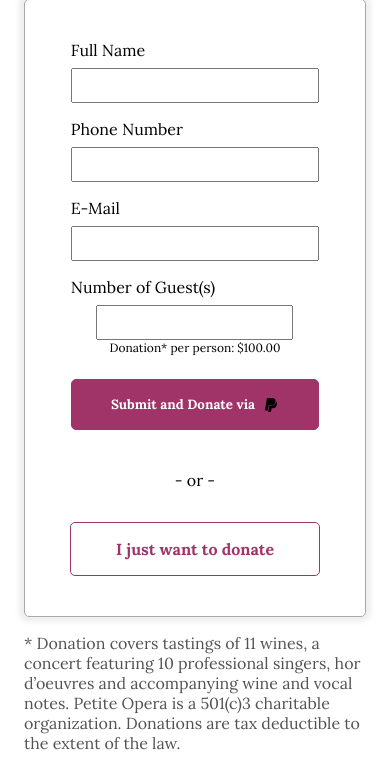
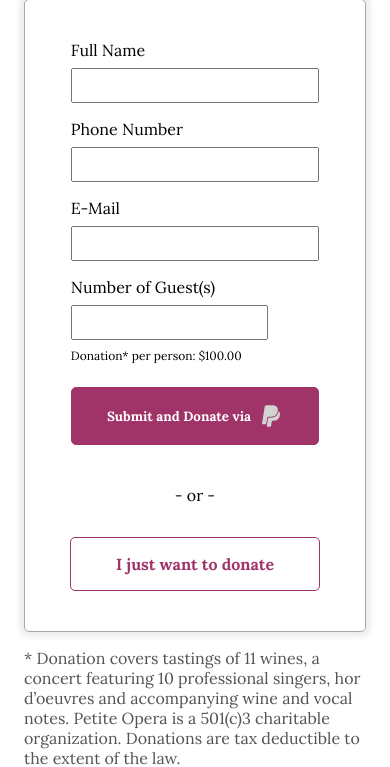
Before and after one commit to qiyundai/vocal-palettes-pairing, a PHP site: page / in a window 390 px wide. Shown: the part 780-1547 px from the top of the page. Run offline with PHP 8.4, Linux system fonts and the light colour scheme.

Commit message:
Frontend enhancement

```diff
--- a/style.css
+++ b/style.css
@@ -49,12 +49,14 @@ html body .container__form__party .price {
 }
 @media only screen and (max-width: 600px) {
   html body .container__form__party .price {
+    margin-top: 8px;
     width: auto;
   }
 }
 @media only screen and (max-width: 600px) {
   html body .container__form__party {
     flex-direction: column;
+    align-items: flex-start;
   }
 }
 html body .container__form .rsvp-form {
@@ -90,8 +92,8 @@ html body .container__form .rsvp-form button:hover {
 }
 html body .container__form .rsvp-form button .paypal-logo {
   margin-left: 8px;
-  height: 16px;
-  width: 16px;
+  height: 24px;
+  width: 24px;
 }
 @media only screen and (max-width: 600px) {
   html body .container__form .rsvp-form {
--- a/style.scss
+++ b/style.scss
@@ -53,12 +53,14 @@ html {
                         font-size: 12px;
 
                         @media only screen and (max-width: 600px) {
+                            margin-top: 8px;
                             width: auto;
                         }
                     }
 
                     @media only screen and (max-width: 600px) {
                         flex-direction: column;
+                        align-items: flex-start;
                     }
                 }
 
@@ -98,8 +100,8 @@ html {
 
                         .paypal-logo {
                             margin-left: 8px;
-                            height: 16px;
-                            width: 16px;
+                            height: 24px;
+                            width: 24px;
                         }
                     }
 
```
Also changed, not shown: assets/paypal-brands.svg, 1 other file.
